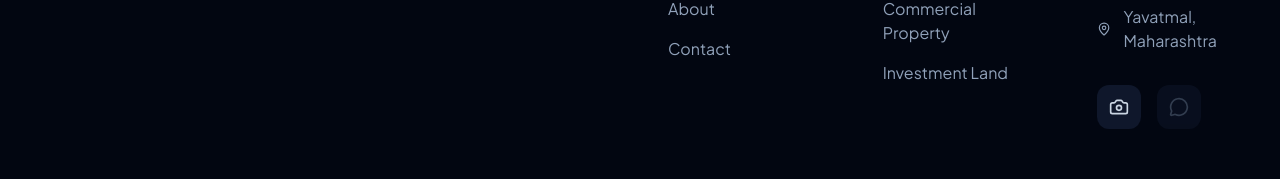
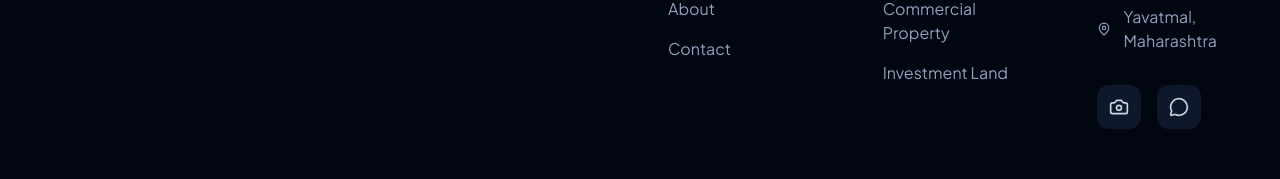
Before and after one commit to Kafil111/real-estate-yavatmal, a Next.js app: page / in a window 1280 px wide. Shown: the part 10037-10216 px from the top of the page. Built offline with nearby package versions, Linux system fonts and the light colour scheme.

Commit message:
Added WhatsApp community

```diff
--- a/components/Layout/Footer.tsx
+++ b/components/Layout/Footer.tsx
@@ -146,10 +146,10 @@ export default function Footer() {
 
 
                             <a href="https://chat.whatsapp.com/HgURIIa77lvGrIryfUccLH"
-                                aria-disabled="true"
-                                title="Coming soon"
-                                onClick={(e) => e.preventDefault()}
-                                className="cursor-not-allowed rounded-xl bg-slate-900 p-3 text-slate-500 opacity-50"
+                                target="_blank"
+                                rel="noopener noreferrer"
+                                aria-label="join our WhatsApp community"
+                                className="rounded-xl bg-slate-900 p-3 text-slate-300 transition hover:bg-amber-400 hover:text-slate-900"
                             >
                                 <MessageCircle size={20} />
                             </a>
```
